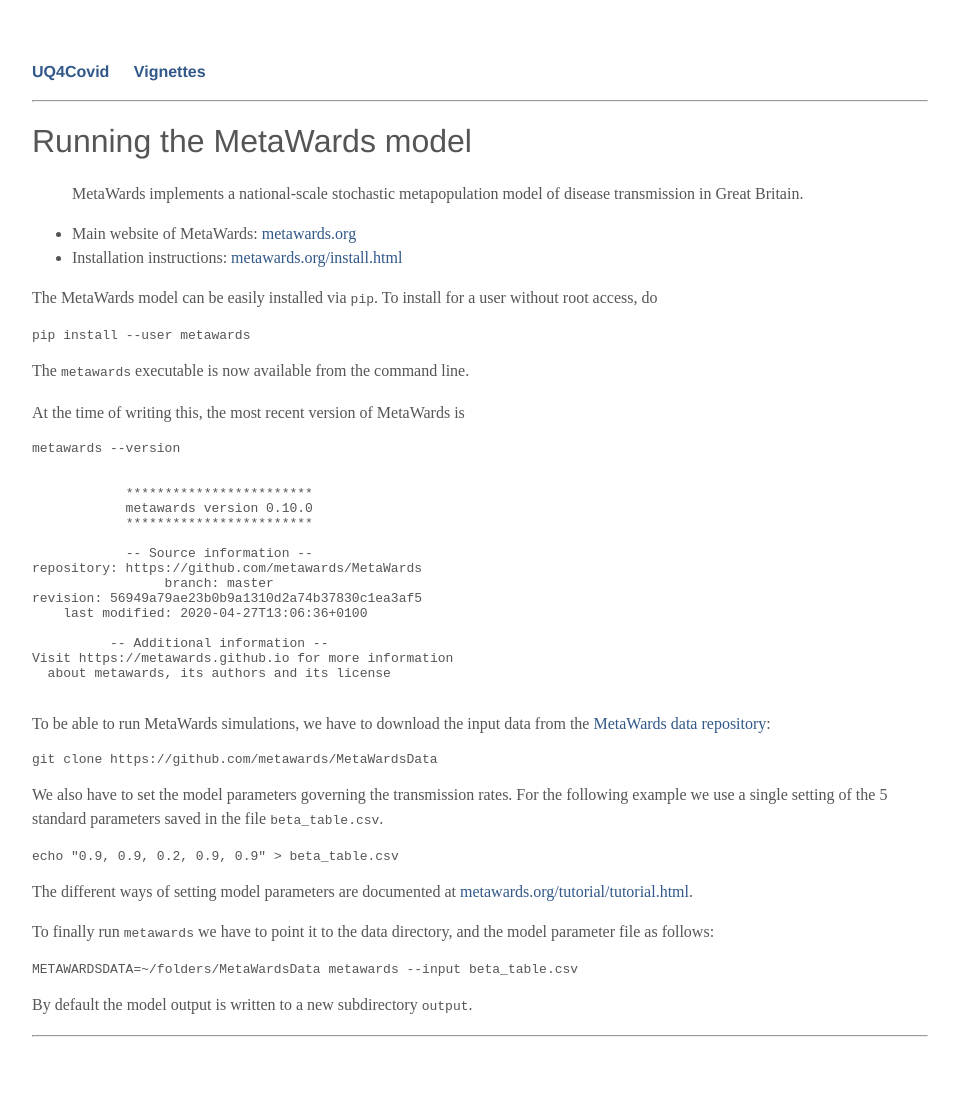
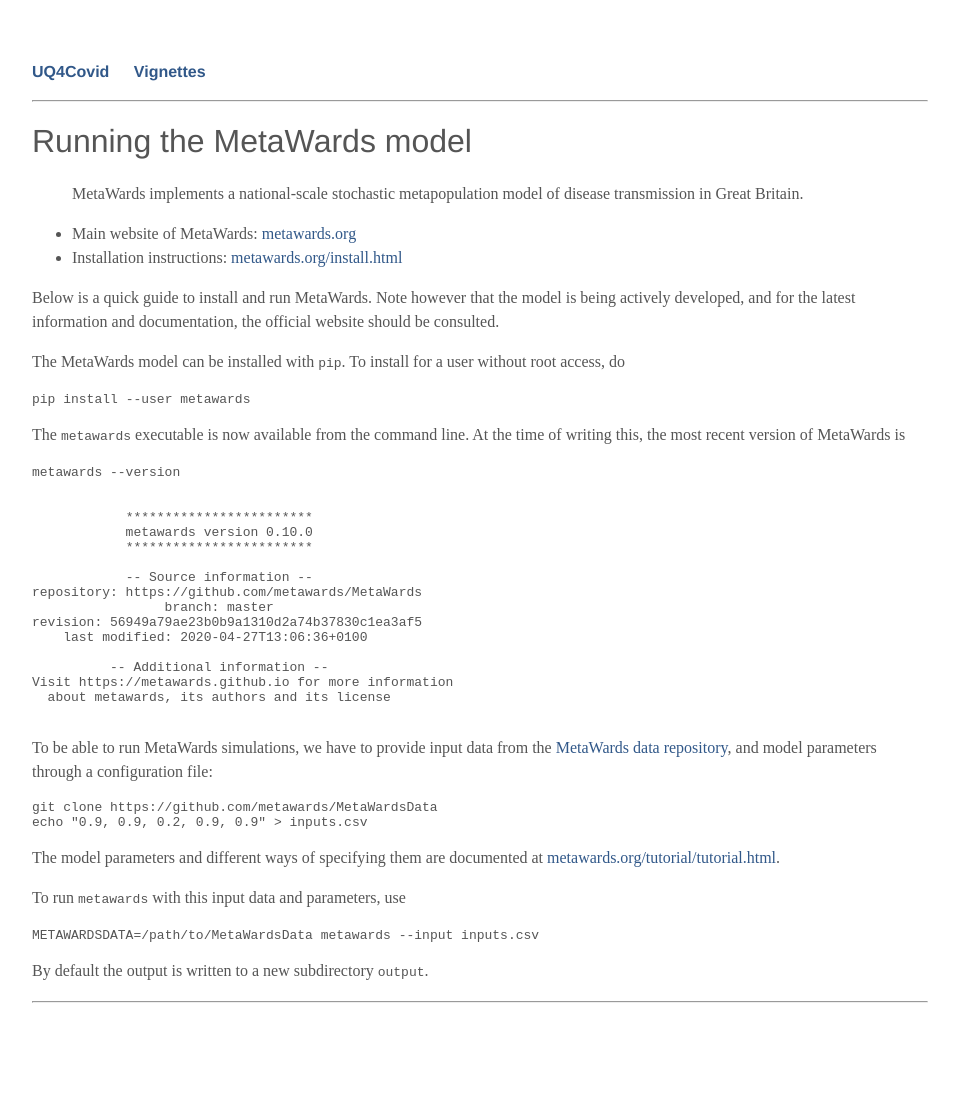
Before and after one commit to hm461/uq4covid.github.io, a Jekyll site: the page built from vignettes/metawards_run.md, in a window 1280 px wide. Shown: the whole page, without its empty margins (160-1119 px from the left). Built offline with Jekyll 4.4.1, drawn with Linux system fonts in a browser that asks for light colours; our own code applies the rules of GitHub Pages for plain Markdown files; after the commit the page ends 1063 px from its top, so only the background shows below that.

Commit message:
minor changes

````diff
--- a/vignettes/metawards_run.md
+++ b/vignettes/metawards_run.md
@@ -10,8 +10,12 @@ layout: default
 - Main website of MetaWards: [metawards.org](https://metawards.org/index.html)
 - Installation instructions: [metawards.org/install.html](https://metawards.org/install.html)
 
-The MetaWards model can be easily installed via `pip`. To install for a user
-without root access, do
+Below is a quick guide to install and run MetaWards. Note however that the
+model is being actively developed, and for the latest information and
+documentation, the official website should be consulted.
+
+The MetaWards model can be installed with `pip`. To install for a user without
+root access, do
 
 
 ```bash
@@ -19,7 +23,6 @@ pip install --user metawards
 ```
 
 The `metawards` executable is now available from the command line.
-
 At the time of writing this, the most recent version of MetaWards is
 
 ```bash
@@ -42,29 +45,22 @@ Visit https://metawards.github.io for more information
 
 ```
 
-To be able to run MetaWards simulations, we have to download the input data
-from the [MetaWards data repository](https://github.com/metawards/MetaWardsData):
+To be able to run MetaWards simulations, we have to provide input data from the
+[MetaWards data repository](https://github.com/metawards/MetaWardsData), and
+model parameters through a configuration file:
 
 ```bash
 git clone https://github.com/metawards/MetaWardsData
+echo "0.9, 0.9, 0.2, 0.9, 0.9" > inputs.csv
 ```
 
-We also have to set the model parameters governing the transmission rates. For
-the following example we use a single setting of the 5 standard parameters
-saved in the file `beta_table.csv`.
+The model parameters and different ways of specifying them are documented at
+[metawards.org/tutorial/tutorial.html](https://metawards.org/tutorial/tutorial.html).
+
+To run `metawards` with this input data and parameters, use
 
 ```bash
-echo "0.9, 0.9, 0.2, 0.9, 0.9" > beta_table.csv
+METAWARDSDATA=/path/to/MetaWardsData metawards --input inputs.csv
 ```
 
-The different ways of setting model parameters are documented at
-[metawards.org/tutorial/tutorial.html](https://metawards.org/tutorial/tutorial.html).
-
-To finally run `metawards` we have to point it to the data directory, and the
-model parameter file as follows:
-
-```bash
-METAWARDSDATA=~/folders/MetaWardsData metawards --input beta_table.csv
-```
-
-By default the model output is written to a new subdirectory `output`.
+By default the output is written to a new subdirectory `output`.
````
Also changed, not shown: vignettes.md (+3 -3 lines).
